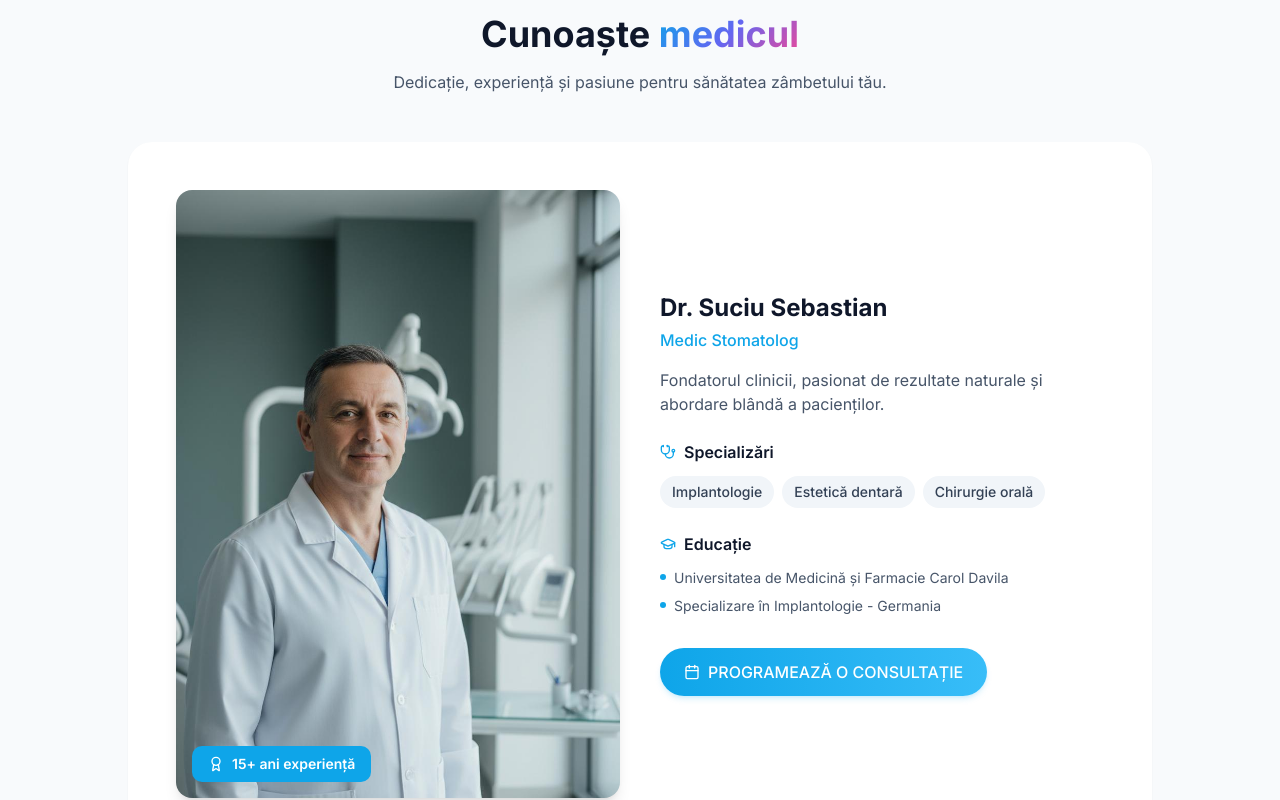
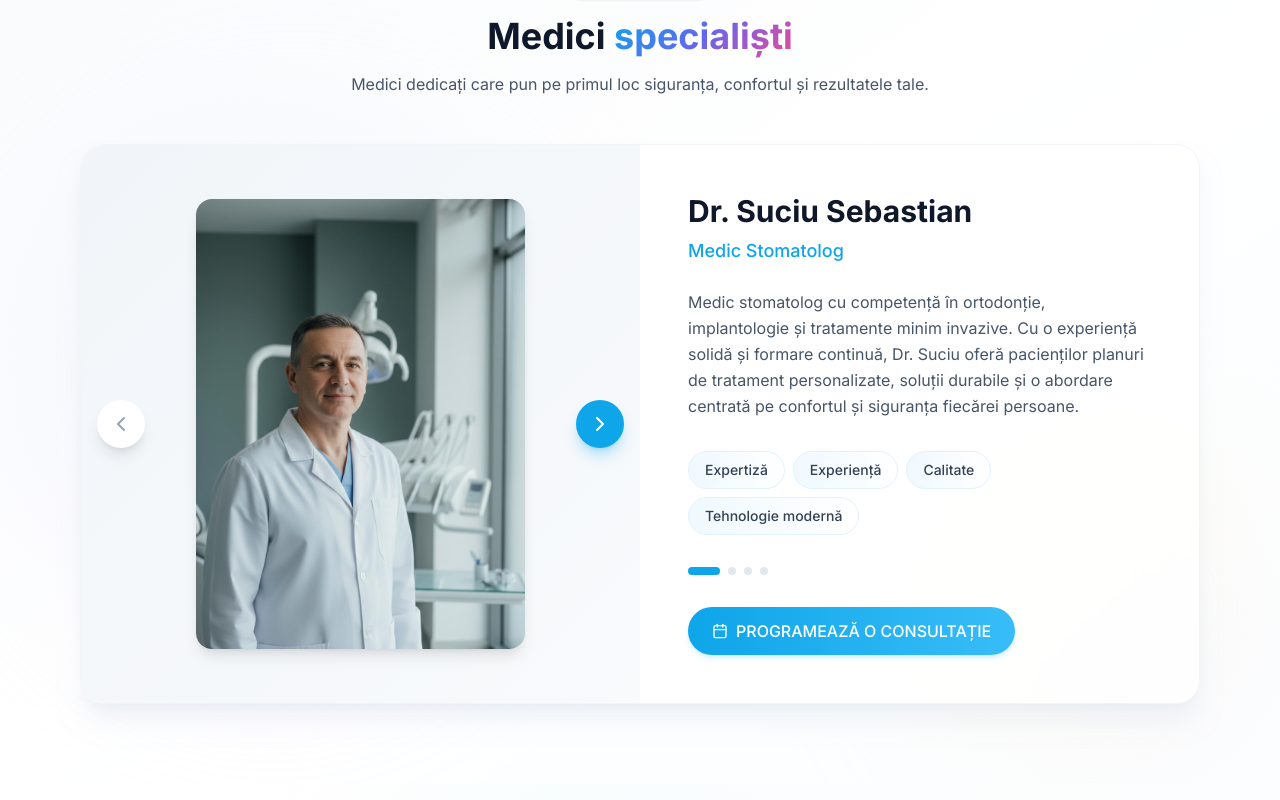
Before and after one commit to atwonio16/doctor-suciu-dental, a React (Vite) app: page / in a window 1280 px wide. Shown: the part 1570-2370 px from the top of the page. Built offline with nearby package versions, Linux system fonts and the light colour scheme.

Commit message:
Add warm overlays and team carousel with all doctors

```diff
--- a/src/sections/ServicesPreview.tsx
+++ b/src/sections/ServicesPreview.tsx
@@ -30,8 +30,14 @@ const services = [
 
 const ServicesPreview = () => {
   return (
-    <section className="w-full py-20 bg-white">
-      <div className="w-full px-4 sm:px-6 lg:px-12 xl:px-20">
+    <section className="relative w-full py-20 overflow-hidden">
+      {/* Warm background overlay */}
+      <div className="absolute inset-0 bg-gradient-to-br from-white via-sky-50/30 to-white">
+        <div className="absolute top-0 right-0 w-[500px] h-[500px] bg-gradient-to-bl from-sky-100/40 via-pink-100/20 to-transparent rounded-full blur-3xl" />
+        <div className="absolute bottom-0 left-0 w-[400px] h-[400px] bg-gradient-to-tr from-teal-100/30 via-cyan-100/20 to-transparent rounded-full blur-3xl" />
+      </div>
+
+      <div className="relative z-10 w-full px-4 sm:px-6 lg:px-12 xl:px-20">
         <div className="max-w-7xl mx-auto">
           <div className="text-center mb-12">
             <span className="category-pill mb-4">SERVICIILE NOASTRE</span>
@@ -45,8 +51,8 @@ const ServicesPreview = () => {
 
           <div className="grid sm:grid-cols-2 lg:grid-cols-4 gap-6 mb-10">
             {services.map((service, index) => (
-              <div key={index} className="group p-6 rounded-2xl bg-slate-50 card-hover">
-                <div className="w-12 h-12 rounded-xl bg-sky-100 flex items-center justify-center mb-4 group-hover:bg-sky-500 transition-colors">
+              <div key={index} className="group p-6 rounded-2xl bg-white/80 backdrop-blur-sm border border-slate-100 card-hover shadow-sm">
+                <div className="w-12 h-12 rounded-xl bg-gradient-to-br from-sky-100 to-sky-50 flex items-center justify-center mb-4 group-hover:from-sky-500 group-hover:to-sky-400 transition-all">
                   <service.icon className="w-6 h-6 text-sky-500 group-hover:text-white transition-colors" />
                 </div>
                 <h3 className="font-semibold text-slate-900 mb-2">{service.title}</h3>
--- a/src/sections/TeamSection.tsx
+++ b/src/sections/TeamSection.tsx
@@ -1,84 +1,146 @@
-import { Award, Stethoscope, GraduationCap, Calendar } from 'lucide-react';
+import { useState } from 'react';
+import { ChevronLeft, ChevronRight, Calendar } from 'lucide-react';
 import { Link } from 'react-router-dom';
 
-const doctor = {
+const doctors = [
+  {
+    id: 1,
     name: 'Dr. Suciu Sebastian',
     title: 'Medic Stomatolog',
     image: '/team_portrait.jpg',
-  experience: '15+ ani experiență',
-  specializations: ['Implantologie', 'Estetică dentară', 'Chirurgie orală'],
-  education: [
-    'Universitatea de Medicină și Farmacie Carol Davila',
-    'Specializare în Implantologie - Germania',
-  ],
-  description: 'Fondatorul clinicii, pasionat de rezultate naturale și abordare blândă a pacienților.',
+    description: 'Medic stomatolog cu competență în ortodonție, implantologie și tratamente minim invazive. Cu o experiență solidă și formare continuă, Dr. Suciu oferă pacienților planuri de tratament personalizate, soluții durabile și o abordare centrată pe confortul și siguranța fiecărei persoane.',
+    tags: ['Expertiză', 'Experiență', 'Calitate', 'Tehnologie modernă'],
+  },
+  {
+    id: 2,
+    name: 'Dr. Maria Popescu',
+    title: 'Ortodont',
+    image: '/team_portrait.jpg',
+    description: 'Specialist în ortodonție cu peste 12 ani de experiență. Certificată Invisalign Diamond Provider, Dr. Popescu transformă zâmbete cu precizie și grijă, folosind cele mai moderne tehnici de aliniere dentară.',
+    tags: ['Ortodonție', 'Invisalign', 'Pedodonție', 'Estetică'],
+  },
+  {
+    id: 3,
+    name: 'Dr. Andrei Ionescu',
+    title: 'Medic Endodont',
+    image: '/team_portrait.jpg',
+    description: 'Expert în tratamente de canal și salvarea dinților naturali. Cu ajutorul microscopului dentar și a tehnologiilor moderne, Dr. Ionescu realizează proceduri precise și blânde, cu rate de succes de peste 98%.',
+    tags: ['Endodonție', 'Microscopie', 'Re-tratamente', 'Chirurgie'],
+  },
+  {
+    id: 4,
+    name: 'Dr. Elena Dumitrescu',
+    title: 'Stomatolog Pediatru',
+    image: '/team_portrait.jpg',
+    description: 'Pasionată de stomatologia pediatrică, Dr. Dumitrescu creează o atmosferă prietenoasă pentru cei mici. Cu răbdare și tehnici blânde, transformă vizita la dentist într-o experiență plăcută pentru întreaga familie.',
+    tags: ['Pedodonție', 'Comportament', 'Prevenție', 'Copii'],
+  },
+];
+
+const TeamSection = () => {
+  const [activeIndex, setActiveIndex] = useState(0);
+  const activeDoctor = doctors[activeIndex];
+
+  const nextDoctor = () => {
+    setActiveIndex((prev) => (prev + 1) % doctors.length);
   };
 
-const TeamSection = () => {
+  const prevDoctor = () => {
+    setActiveIndex((prev) => (prev - 1 + doctors.length) % doctors.length);
+  };
+
   return (
-    <section className="w-full py-20 bg-slate-50">
-      <div className="w-full px-4 sm:px-6 lg:px-12 xl:px-20">
-        <div className="max-w-5xl mx-auto">
+    <section className="relative w-full py-20 overflow-hidden">
+      {/* Warm background overlay */}
+      <div className="absolute inset-0 bg-gradient-to-br from-slate-50 via-white to-sky-50/30">
+        <div className="absolute top-1/4 left-0 w-[600px] h-[600px] bg-gradient-to-br from-sky-100/30 via-purple-100/20 to-transparent rounded-full blur-3xl" />
+        <div className="absolute bottom-0 right-0 w-[400px] h-[400px] bg-gradient-to-tl from-pink-100/25 via-amber-100/15 to-transparent rounded-full blur-3xl" />
+      </div>
+
+      <div className="relative z-10 w-full px-4 sm:px-6 lg:px-12 xl:px-20">
+        <div className="max-w-7xl mx-auto">
+          {/* Header */}
           <div className="text-center mb-12">
             <span className="category-pill mb-4">ECHIPA NOASTRĂ</span>
             <h2 className="text-3xl sm:text-4xl font-bold text-slate-900 mb-4">
-              Cunoaște <span className="gradient-text">medicul</span>
+              Medici <span className="gradient-text">specialiști</span>
             </h2>
             <p className="text-slate-600 max-w-2xl mx-auto">
-              Dedicație, experiență și pasiune pentru sănătatea zâmbetului tău.
+              Medici dedicați care pun pe primul loc siguranța, confortul și rezultatele tale.
             </p>
           </div>
 
-          <div className="bg-white rounded-3xl p-8 lg:p-12 shadow-sm">
-            <div className="grid lg:grid-cols-2 gap-10 items-center">
+          {/* Doctor Card */}
+          <div className="bg-white/80 backdrop-blur-sm rounded-3xl shadow-xl shadow-slate-200/50 border border-slate-100 overflow-hidden">
+            <div className="grid lg:grid-cols-2">
+              {/* Left - Image */}
+              <div className="relative bg-gradient-to-br from-slate-100 to-slate-50 p-8 flex items-center justify-center">
+                <button
+                  onClick={prevDoctor}
+                  className="absolute left-4 top-1/2 -translate-y-1/2 w-12 h-12 rounded-full bg-white shadow-lg flex items-center justify-center text-slate-400 hover:text-sky-500 hover:shadow-xl transition-all z-10"
+                  aria-label="Previous doctor"
+                >
+                  <ChevronLeft className="w-6 h-6" />
+                </button>
+
                 <div className="relative">
                   <img
-                  src={doctor.image}
-                  alt={doctor.name}
-                  className="w-full max-w-md mx-auto rounded-2xl shadow-lg"
+                    src={activeDoctor.image}
+                    alt={activeDoctor.name}
+                    className="w-full max-w-[400px] h-[450px] object-cover rounded-2xl shadow-lg"
                   />
-                <div className="absolute bottom-4 left-4 bg-sky-500 text-white rounded-lg px-4 py-2 flex items-center gap-2">
-                  <Award className="w-4 h-4" />
-                  <span className="font-semibold text-sm">{doctor.experience}</span>
-                </div>
                 </div>
 
-              <div>
-                <h3 className="text-2xl font-bold text-slate-900 mb-1">{doctor.name}</h3>
-                <p className="text-sky-500 font-medium mb-4">{doctor.title}</p>
+                <button
+                  onClick={nextDoctor}
+                  className="absolute right-4 top-1/2 -translate-y-1/2 w-12 h-12 rounded-full bg-sky-500 shadow-lg shadow-sky-500/30 flex items-center justify-center text-white hover:bg-sky-400 hover:shadow-xl transition-all z-10"
+                  aria-label="Next doctor"
+                >
+                  <ChevronRight className="w-6 h-6" />
+                </button>
+              </div>
 
-                <p className="text-slate-600 mb-6">{doctor.description}</p>
+              {/* Right - Info */}
+              <div className="p-8 lg:p-12 flex flex-col justify-center">
+                <h3 className="text-3xl font-bold text-slate-900 mb-2">{activeDoctor.name}</h3>
+                <p className="text-sky-500 font-medium text-lg mb-6">{activeDoctor.title}</p>
 
-                <div className="mb-6">
-                  <h4 className="font-semibold text-slate-900 mb-3 flex items-center gap-2">
-                    <Stethoscope className="w-4 h-4 text-sky-500" />
-                    Specializări
-                  </h4>
-                  <div className="flex flex-wrap gap-2">
-                    {doctor.specializations.map((spec, index) => (
-                      <span key={index} className="px-3 py-1.5 rounded-full bg-slate-100 text-slate-700 text-sm font-medium">
-                        {spec}
+                <p className="text-slate-600 leading-relaxed mb-8">
+                  {activeDoctor.description}
+                </p>
+
+                {/* Tags */}
+                <div className="flex flex-wrap gap-2 mb-8">
+                  {activeDoctor.tags.map((tag, index) => (
+                    <span
+                      key={index}
+                      className="px-4 py-2 rounded-full bg-gradient-to-r from-sky-50 to-white border border-sky-100 text-slate-700 text-sm font-medium"
+                    >
+                      {tag}
                     </span>
                   ))}
                 </div>
+
+                {/* Dots indicator */}
+                <div className="flex items-center gap-2 mb-8">
+                  {doctors.map((_, index) => (
+                    <button
+                      key={index}
+                      onClick={() => setActiveIndex(index)}
+                      className={`h-2 rounded-full transition-all ${
+                        index === activeIndex
+                          ? 'w-8 bg-sky-500'
+                          : 'w-2 bg-slate-200 hover:bg-slate-300'
+                      }`}
+                      aria-label={`Go to doctor ${index + 1}`}
+                    />
+                  ))}
                 </div>
 
-                <div className="mb-8">
-                  <h4 className="font-semibold text-slate-900 mb-3 flex items-center gap-2">
-                    <GraduationCap className="w-4 h-4 text-sky-500" />
-                    Educație
-                  </h4>
-                  <ul className="space-y-2">
-                    {doctor.education.map((edu, index) => (
-                      <li key={index} className="flex items-start gap-2 text-slate-600 text-sm">
-                        <span className="w-1.5 h-1.5 rounded-full bg-sky-500 mt-1.5 flex-shrink-0" />
-                        {edu}
-                      </li>
-                    ))}
-                  </ul>
-                </div>
-
-                <Link to="/contact" className="btn-primary inline-flex items-center gap-2">
+                <Link
+                  to="/contact"
+                  className="btn-primary inline-flex items-center justify-center gap-2 w-fit"
+                >
                   <Calendar className="w-4 h-4" />
                   PROGRAMEAZĂ O CONSULTAȚIE
                 </Link>
--- a/src/sections/WhyChooseSection.tsx
+++ b/src/sections/WhyChooseSection.tsx
@@ -51,8 +51,14 @@ const WhyChooseSection = () => {
   const [openIndex, setOpenIndex] = useState<number | null>(0);
 
   return (
-    <section className="w-full py-20 bg-white">
-      <div className="w-full px-4 sm:px-6 lg:px-12 xl:px-20">
+    <section className="relative w-full py-20 overflow-hidden">
+      {/* Warm background overlay */}
+      <div className="absolute inset-0 bg-gradient-to-br from-white via-slate-50/50 to-white">
+        <div className="absolute top-0 left-1/4 w-[600px] h-[600px] bg-gradient-to-br from-teal-100/30 via-sky-100/20 to-transparent rounded-full blur-3xl" />
+        <div className="absolute bottom-0 right-1/4 w-[500px] h-[500px] bg-gradient-to-tl from-pink-100/25 via-amber-100/15 to-transparent rounded-full blur-3xl" />
+      </div>
+
+      <div className="relative z-10 w-full px-4 sm:px-6 lg:px-12 xl:px-20">
         <div className="max-w-7xl mx-auto">
           {/* Benefits */}
           <div className="text-center mb-16">
@@ -64,8 +70,8 @@ const WhyChooseSection = () => {
 
           <div className="grid sm:grid-cols-2 lg:grid-cols-4 gap-6 mb-20">
             {benefits.map((benefit, index) => (
-              <div key={index} className="text-center p-6">
-                <div className="w-14 h-14 rounded-2xl bg-sky-100 flex items-center justify-center mx-auto mb-4">
+              <div key={index} className="text-center p-6 rounded-2xl bg-white/60 backdrop-blur-sm border border-slate-100">
+                <div className="w-14 h-14 rounded-2xl bg-gradient-to-br from-sky-100 to-sky-50 flex items-center justify-center mx-auto mb-4">
                   <benefit.icon className="w-7 h-7 text-sky-500" />
                 </div>
                 <h3 className="font-semibold text-slate-900 mb-2">{benefit.title}</h3>
@@ -84,13 +90,13 @@ const WhyChooseSection = () => {
 
               <div className="space-y-3">
                 {faqs.map((faq, index) => (
-                  <div key={index} className="border border-slate-200 rounded-xl overflow-hidden">
+                  <div key={index} className="border border-slate-200 rounded-xl overflow-hidden bg-white/60 backdrop-blur-sm">
                     <button
                       onClick={() => setOpenIndex(openIndex === index ? null : index)}
-                      className="w-full flex items-center justify-between p-4 text-left hover:bg-slate-50 transition-colors"
+                      className="w-full flex items-center justify-between p-4 text-left hover:bg-slate-50/80 transition-colors"
                     >
                       <div className="flex items-center gap-3">
-                        <span className="w-6 h-6 rounded-full bg-gradient-to-r from-sky-500 to-indigo-500 flex items-center justify-center text-white text-xs font-bold">
+                        <span className="w-6 h-6 rounded-full bg-gradient-to-r from-sky-500 to-sky-400 flex items-center justify-center text-white text-xs font-bold">
                           {index + 1}
                         </span>
                         <span className="font-medium text-slate-900">{faq.question}</span>
@@ -113,7 +119,7 @@ const WhyChooseSection = () => {
                 alt="Echipament stomatologic modern"
                 className="rounded-2xl shadow-lg w-full"
               />
-              <div className="absolute -bottom-4 -right-4 bg-sky-500 text-white rounded-2xl p-5 shadow-lg">
+              <div className="absolute -bottom-4 -right-4 bg-gradient-to-r from-sky-500 to-sky-400 text-white rounded-2xl p-5 shadow-lg shadow-sky-500/25">
                 <p className="text-3xl font-bold">15+</p>
                 <p className="text-sm">ani experiență</p>
               </div>
```
Also changed, not shown: src/sections/ContactSection.tsx (+25 -22 lines), 5 other files (tests, documents, lock files or other folders). Lines whose indentation alone changed are shown as unchanged.
